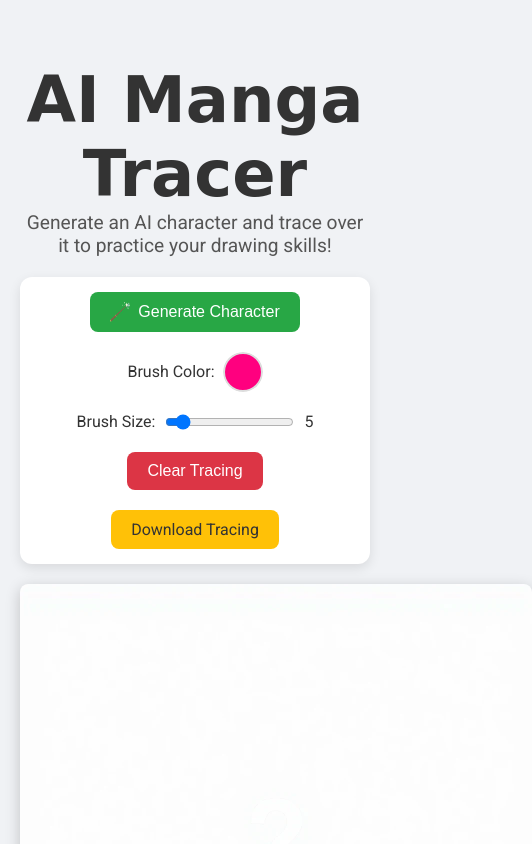
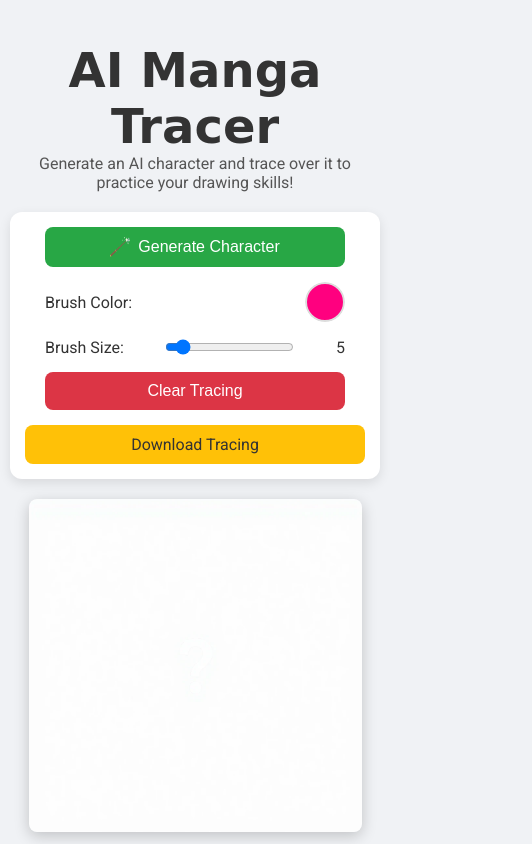
Before and after one commit to websimapi/websim-ai-manga-tracer, a plain HTML site: page index.html in a window 390 px wide. Shown: the top 844 px of the page, 532 px wide, since content can reach past the window. Drawn offline with nearby package versions, Linux system fonts and the light colour scheme; a web font is replaced by a local one.

Commit message:
v2: Make mobile compatible

```diff
--- a/style.css
+++ b/style.css
@@ -98,8 +98,9 @@ input[type="color"]::-webkit-color-swatch {
 #canvas-container {
     margin: 20px auto;
     position: relative;
-    width: 512px;
-    height: 512px;
+    width: 90%;
+    max-width: 512px;
+    aspect-ratio: 1 / 1;
     box-shadow: 0 4px 15px rgba(0, 0, 0, 0.2);
     border-radius: 8px;
     overflow: hidden; /* Ensures canvas doesn't overflow the rounded corners */
@@ -158,3 +159,35 @@ input[type="color"]::-webkit-color-swatch {
     0% { transform: rotate(0deg); }
     100% { transform: rotate(360deg); }
 }
+
+@media (max-width: 768px) {
+    body {
+        padding: 10px;
+    }
+
+    .header h1 {
+        font-size: 3rem;
+    }
+
+    .header p {
+        font-size: 1rem;
+    }
+
+    .controls {
+        flex-direction: column;
+        gap: 15px;
+        padding: 15px;
+    }
+
+    .tool {
+        width: 100%;
+        max-width: 300px;
+        justify-content: space-between;
+    }
+
+    button, #download-btn {
+        width: 100%;
+        max-width: 300px;
+        justify-content: center;
+    }
+}
```
Also changed, not shown: index.html (line endings or trailing spaces), script.js (line endings or trailing spaces).
